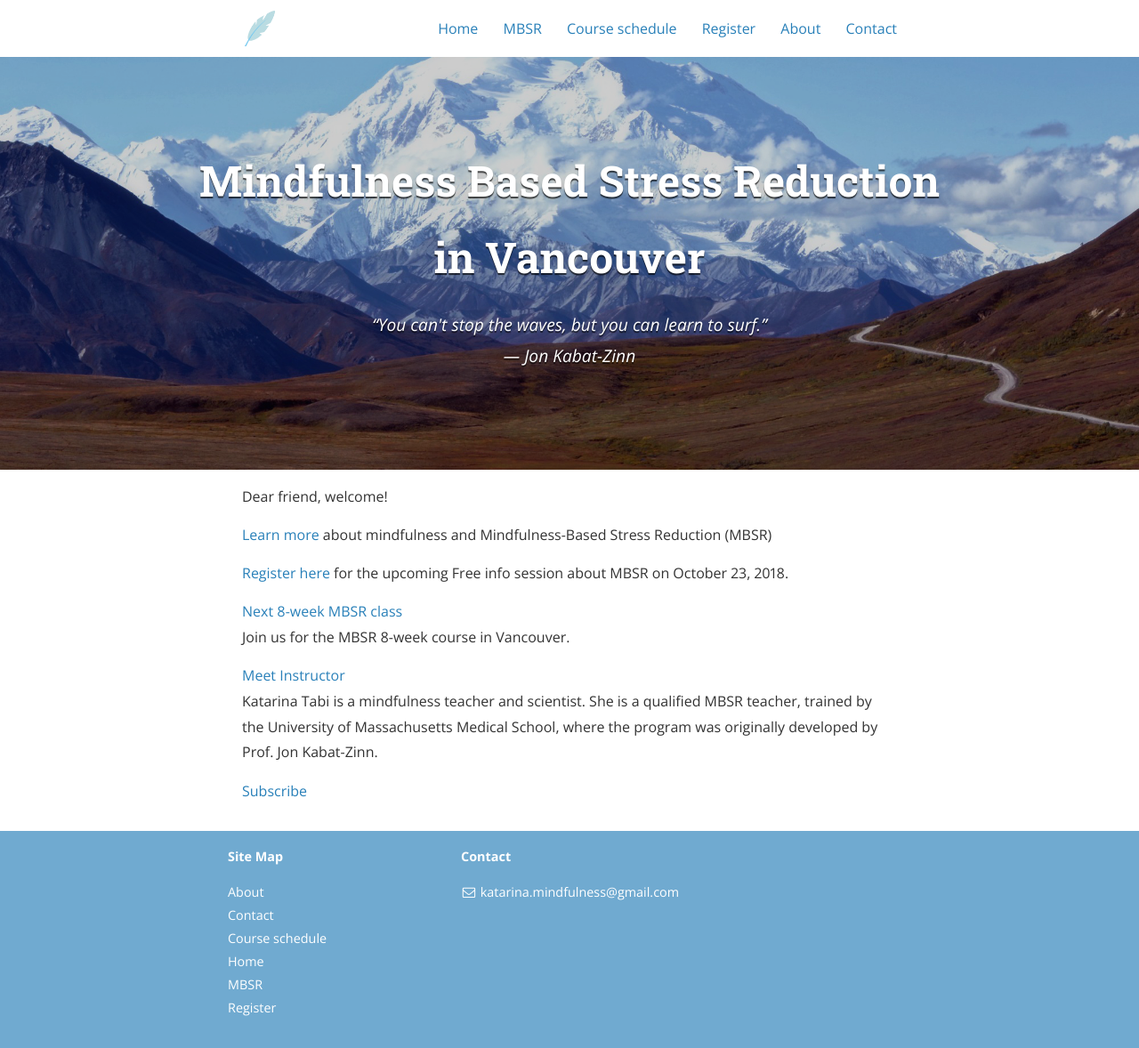
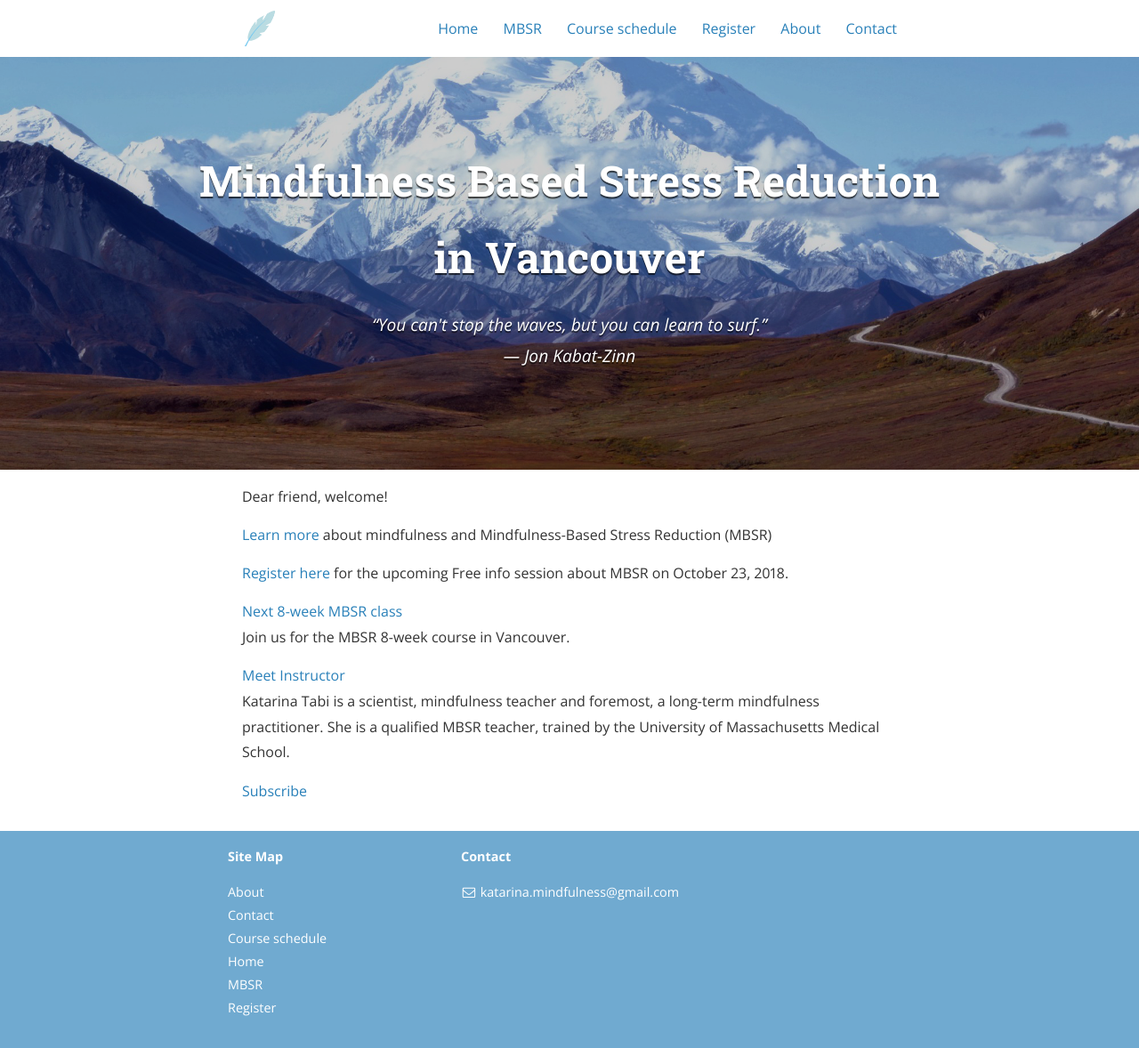
Before and after one commit to mindfulnessone/mindfulnessone.github.io, a Jekyll site: the page built from index.md, in a window 1280 px wide. Shown: the whole page at 89% size. Built offline with Jekyll 4.4.1, drawn with Linux system fonts in a browser that asks for light colours; nearby versions of some CDN libraries.

Commit message:
Update index.md

```diff
--- a/index.md
+++ b/index.md
@@ -15,6 +15,6 @@ Dear friend, welcome!
 Join us for the MBSR 8-week course in Vancouver.
 
 [Meet Instructor](/about/)<br>
-Katarina Tabi is a mindfulness teacher and scientist. She is a qualified MBSR teacher, trained by the University of Massachusetts Medical School, where the program was originally developed by Prof. Jon Kabat-Zinn.
+Katarina Tabi is a scientist, mindfulness teacher and foremost, a long-term mindfulness practitioner. She is a qualified MBSR teacher, trained by the University of Massachusetts Medical School.
 
 [Subscribe](/contact/)
```
